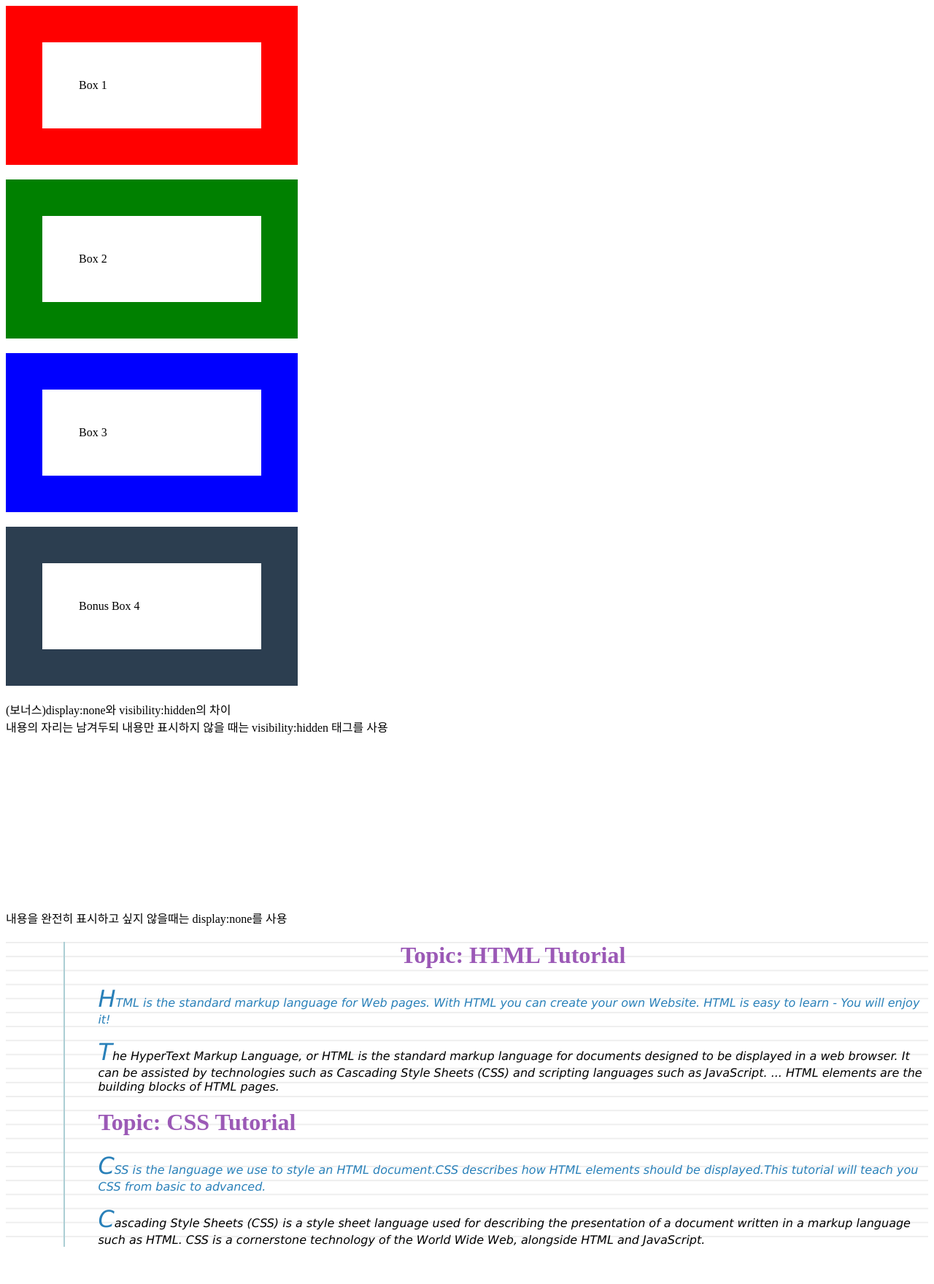
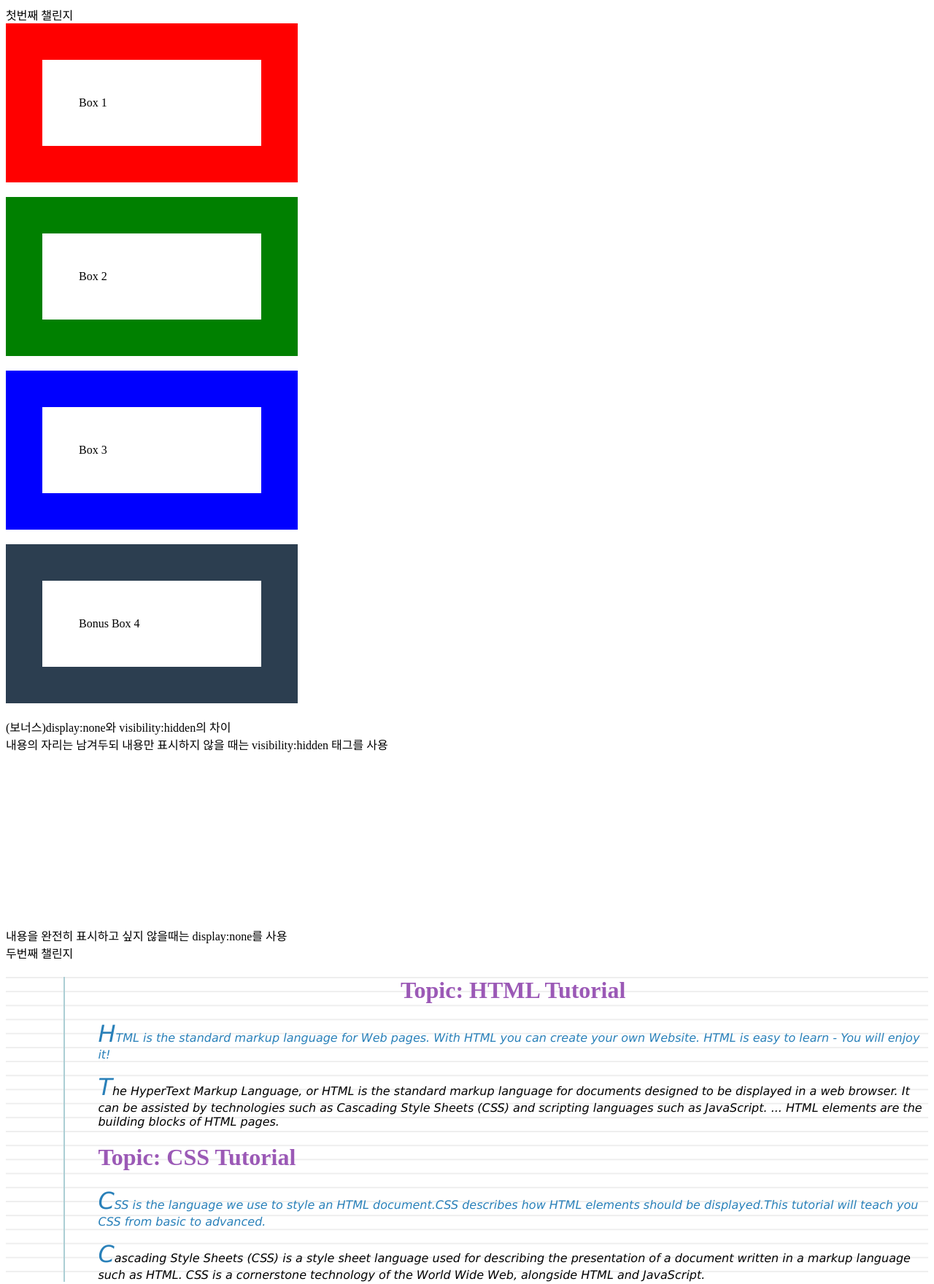
Before and after one commit to YU-KYUNGDEOK/3rdstudy, a plain HTML site: page index.html in a window 1280 px wide. Shown: the whole page at 73% size. Before the commit the page ends 1725 px from the top, so only its background shows below. Drawn offline with Linux system fonts and the light colour scheme.

Commit message:
fifth commit

```diff
--- a/index.html
+++ b/index.html
@@ -8,6 +8,7 @@
 </head>
 <body>
     <div>
+        <div>첫번째 챌린지</div>
         <div class="box border-red">Box 1</div>
         <div class="box green">Box 2</div>
         <div class="box blue">Box 3</div>
@@ -18,7 +19,7 @@
         <div class="box asbestos visibility-hidden">Box 5</div>
         <div>내용을 완전히 표시하고 싶지 않을때는 display:none를 사용</div>
         <div class="box clouds display-none">Box 6</div>
-
+        <div>두번째 챌린지</div>
      <div class="challenge2">
         <h1 class="color center">HTML Tutorial</h1>
         <p class="style sub-header">HTML is the standard markup language for Web pages. With HTML you can create your own Website. HTML is easy to learn - You will enjoy it! </p>
```
